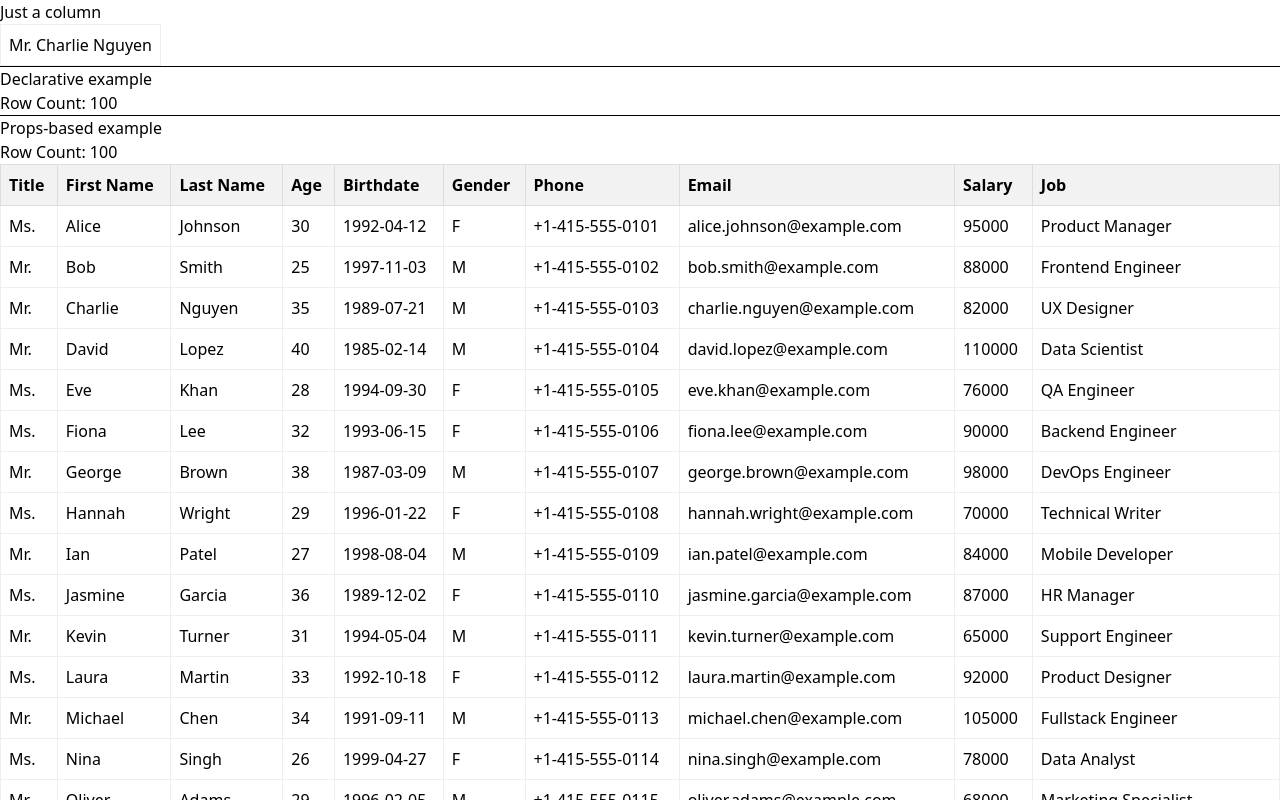
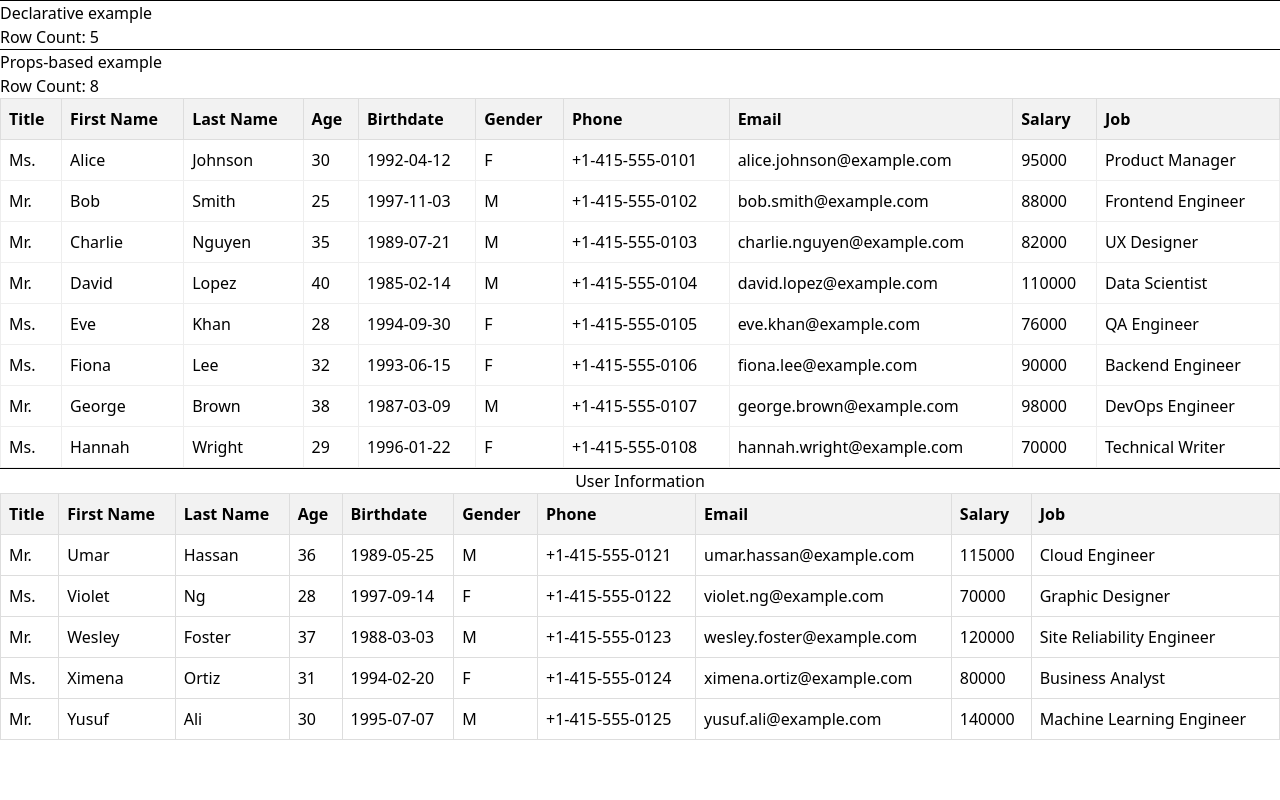
Before and after one commit to serhatgurel/sg-grid, a Vue app: page / in a window 1280 px wide. Shown: the top 800 px of the page. Built offline with nearby package versions, Linux system fonts and the light colour scheme.

Commit message:
feat: enhance MinimalExample with SgTable component and update row slicing

```diff
--- a/src/examples/MinimalExample.vue
+++ b/src/examples/MinimalExample.vue
@@ -1,6 +1,7 @@
 <script setup lang="ts">
 import SgGrid from '../components/SgGrid.vue'
 import SgColumn from '../components/SgColumn.vue'
+import SgTable from '../components/SgTable.vue'
 import { computed } from 'vue'
 import rowsJson from './rows.json'
 
@@ -19,6 +20,7 @@ interface RowDef {
 }
 
 const rows = computed(() => rowsJson as Array<Partial<RowDef>>)
+const fiveRows = computed(() => rows.value.slice(0, 5));
 
 const columns = [
   { key: 'title', field: 'title', label: 'Title', width: '200px' },
@@ -32,18 +34,16 @@ const columns = [
   { key: 'salary', field: 'salary', label: 'Salary', width: '120px' },
   { key: 'job', field: 'job', label: 'Job', width: '200px' },
 ]
-
-function onRowClick() {
-  // noop
-}
 </script>
 
 <template>
-  <h3>Just a column</h3>
+  <!--
+   <h3>Just a column</h3>
   <SgColumn>{{ rows[2].title }} {{ rows[2].firstName }} {{ rows[2].lastName }}</SgColumn>
+  -->
   <hr />
   <h3>Declarative example</h3>
-  <SgGrid :rows="rows" rowKey="id" @row-click="onRowClick">
+  <SgGrid :rows="rows.slice(0, 5)" rowKey="id" @row-click="() => {}">
     <SgColumn data-field="id" label="Id" />
     <SgColumn data-field="title" label="Title" />
     <SgColumn data-field="firstName" label="First Name" />
@@ -55,5 +55,8 @@ function onRowClick() {
   <hr />
 
   <h3>Props-based example</h3>
-  <SgGrid :columns="columns" :rows="rows" rowKey="id" @row-click="onRowClick" />
+  <SgGrid :columns="columns" :rows="rows.slice(0, 8)" rowKey="id" @row-click="() => {}" />
+
+  <hr />
+  <SgTable :fields="columns" :items="rows.slice(20, 25)" :caption=" 'User Information' "></SgTable>
 </template>
```
